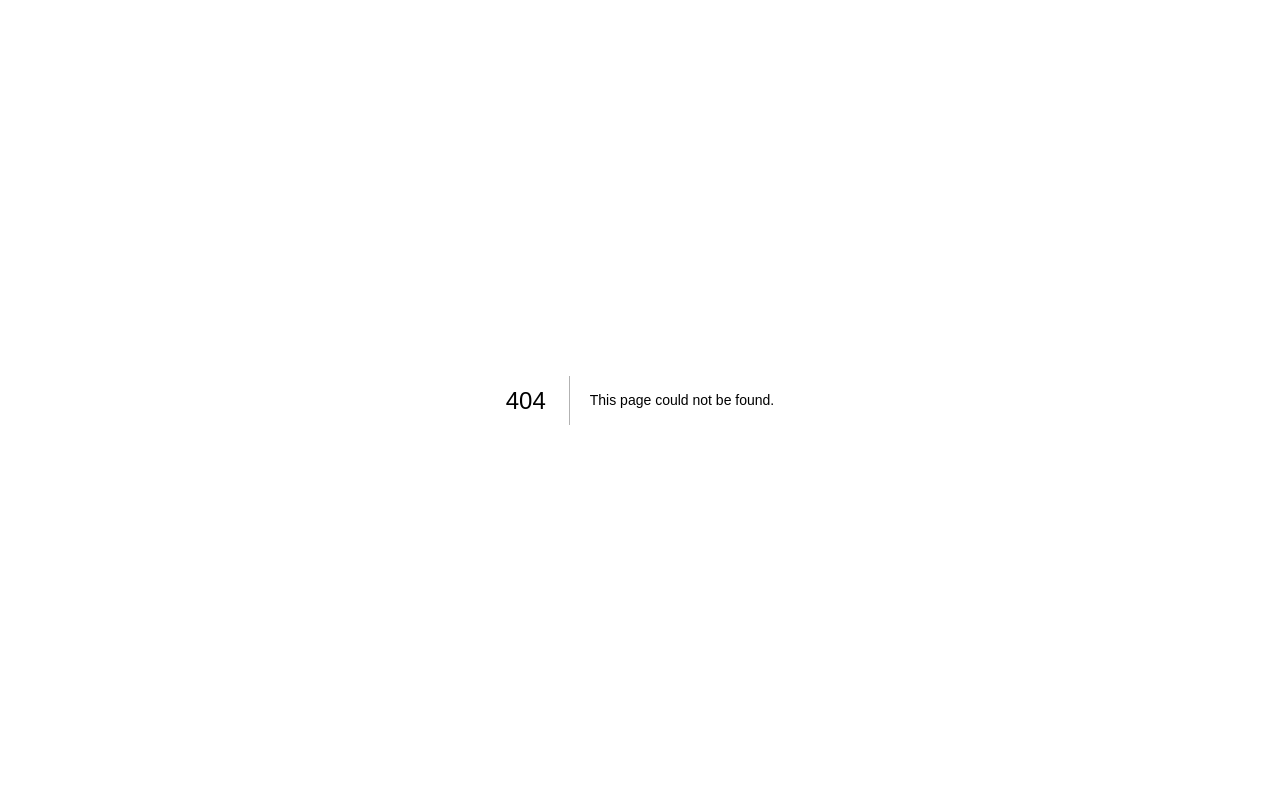
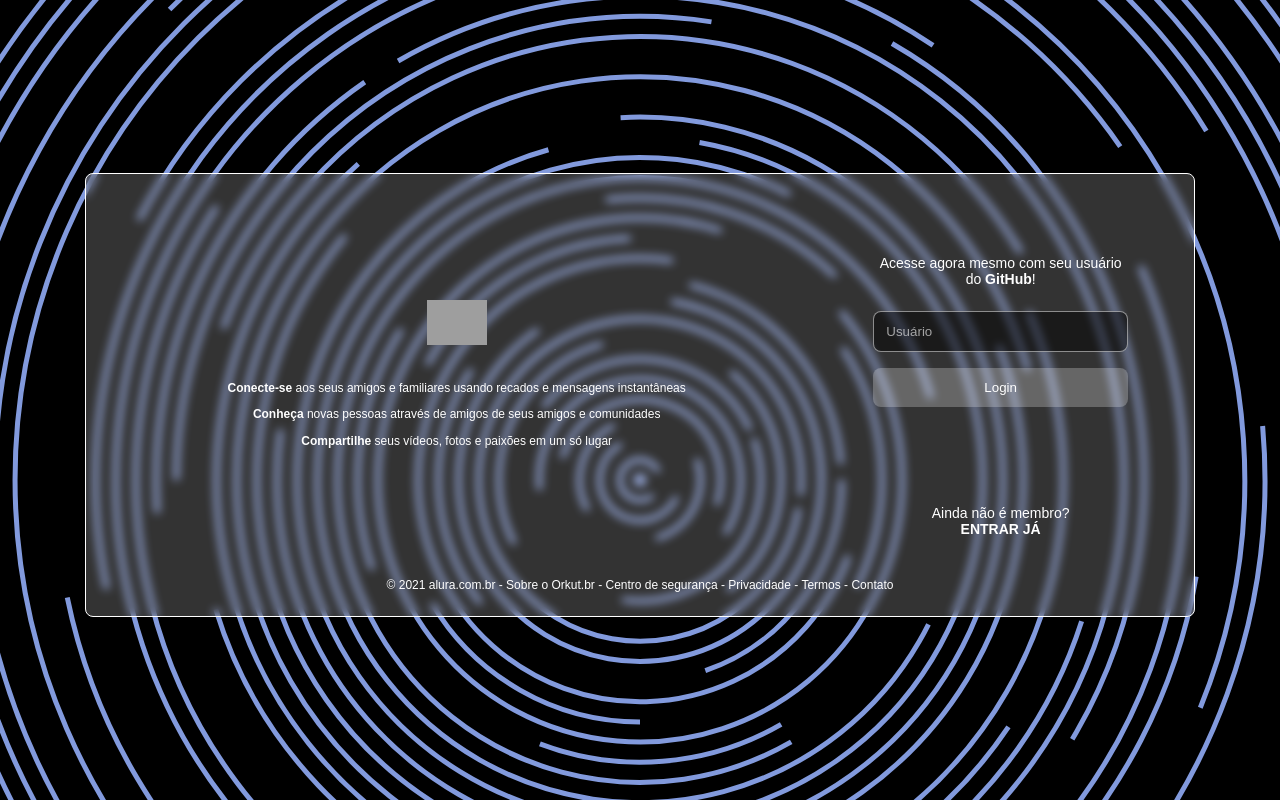
Before and after one commit to LuffBell/alurakut, a Next.js app: page /login in a window 1280 px wide. Before the commit this address had no page. Built offline with nearby package versions, Linux system fonts and the light colour scheme; grey boxes are pictures that could not be loaded.

Commit message:
Aula 5 finalizada, mas tem problemas nos cookies

```diff
--- a/package.json
+++ b/package.json
@@ -7,15 +7,18 @@
   },
   "dependencies": {
     "axios": "^0.21.1",
+    "jsonwebtoken": "^8.5.1",
     "next": "latest",
     "next-images": "^1.8.1",
+    "nookies": "^2.5.2",
     "react": "^17.0.2",
     "react-dom": "^17.0.2",
     "react-is": "^17.0.2",
     "styled-components": "^5.2.3"
   },
   "devDependencies": {
-    "babel-plugin-styled-components": "^1.12.0"
+    "babel-plugin-styled-components": "^1.12.0",
+    "datocms-client": "^3.4.11"
   },
   "license": "MIT"
 }
--- a/pages/_app.js
+++ b/pages/_app.js
@@ -1,5 +1,5 @@
 import { createGlobalStyle, ThemeProvider } from 'styled-components'
-import { AlurakutStyles } from '../src/components/lib/AlurakutCummons'
+import { AlurakutStyles } from '../src/lib/AlurakutCummons'
 
 const GlobalStyle = createGlobalStyle`
   * {
--- /dev/null
+++ b/pages/api/comunidades.js
@@ -0,0 +1,23 @@
+import { SiteClient } from 'datocms-client';
+
+export default async function controllerRequests (req,res) {
+    if (req.method === 'POST') {
+        const token = 'c3f161ae3bc1bdb07fc16bdfd7809b';
+        const client = new SiteClient(token);
+
+        const registroCriado = await client.items.create({
+            itemType: "976153",
+            ...req.body,
+        })
+
+        res.json({
+            dados: "Funcionou",
+            registroCriado: registroCriado,
+        })
+        return
+    }
+
+    res.status(404).json({
+        message: "I CAN'T SEE ANYTHING '-'"
+    })
+}
--- /dev/null
+++ b/pages/login.js
@@ -0,0 +1,78 @@
+import React, { useState } from 'react';
+import Box from '../src/components/Box';
+import { useRouter } from 'next/router';
+import nookies from 'nookies';
+
+export default function LoginScreen() {
+    const router = useRouter();
+    const axios = require('axios').default;
+    const [githubUser, setGithubUser] = useState('');
+
+  return (
+    <main style={{ display: 'flex', flex: 1, alignItems: 'center', justifyContent: 'center', height: "100vh" }}>
+      <Box className="loginScreen">
+        <section className="logoArea">
+          <img src="https://alurakut.vercel.app/logo.svg" />
+
+          <p><strong>Conecte-se</strong> aos seus amigos e familiares usando recados e mensagens instantâneas</p>
+          <p><strong>Conheça</strong> novas pessoas através de amigos de seus amigos e comunidades</p>
+          <p><strong>Compartilhe</strong> seus vídeos, fotos e paixões em um só lugar</p>
+        </section>
+
+        <section className="formArea">
+          <form className="box" onSubmit={(e)=>{
+                e.preventDefault();
+                axios({
+                    method: 'POST',
+                    url: 'https://alurakut.vercel.app/api/login',
+                    headers: {
+                        'Content-Type': 'aplication/json'
+                    },
+                    data: { githubUser : githubUser }
+                })
+                .then(async (res) => {
+                    const dadosRes = await res.data;
+                    const token = dadosRes.token
+                    nookies.set(null, 'USER_TOKEN', token, {
+                        path: '/',
+                        maxAge: 86400 * 7
+                    })
+                    router.push('/')
+                })
+            }}>
+            <p>
+              Acesse agora mesmo com seu usuário do <strong>GitHub</strong>!
+          </p>
+            <input
+                placeholder="Usuário"
+                value={githubUser}
+                onChange={(e) => {
+                    setGithubUser(e.target.value)
+                }}
+            />
+            <button type="submit">
+              Login
+            </button>
+          </form>
+
+          <footer className="box">
+            <p>
+              Ainda não é membro? <br />
+              <a href="/login">
+                <strong>
+                  ENTRAR JÁ
+              </strong>
+              </a>
+            </p>
+          </footer>
+        </section>
+
+        <footer className="footerArea">
+          <p>
+            © 2021 alura.com.br - <a href="/">Sobre o Orkut.br</a> - <a href="/">Centro de segurança</a> - <a href="/">Privacidade</a> - <a href="/">Termos</a> - <a href="/">Contato</a>
+          </p>
+        </footer>
+      </Box>
+    </main>
+  )
+}
--- a/src/components/ProfileSideBar/index.js
+++ b/src/components/ProfileSideBar/index.js
@@ -1,5 +1,5 @@
 import Box from "../Box"
-import { AlurakutProfileSidebarMenuDefault } from "../lib/AlurakutCummons"
+import { AlurakutProfileSidebarMenuDefault } from "../../lib/AlurakutCummons"
 
 const ProfileSideBar = (props) => {
     return (
```
Also changed, not shown: pages/index.js (+65 -18 lines), src/lib/AlurakutCummons.js, 1 other file (tests, documents, lock files or other folders).
